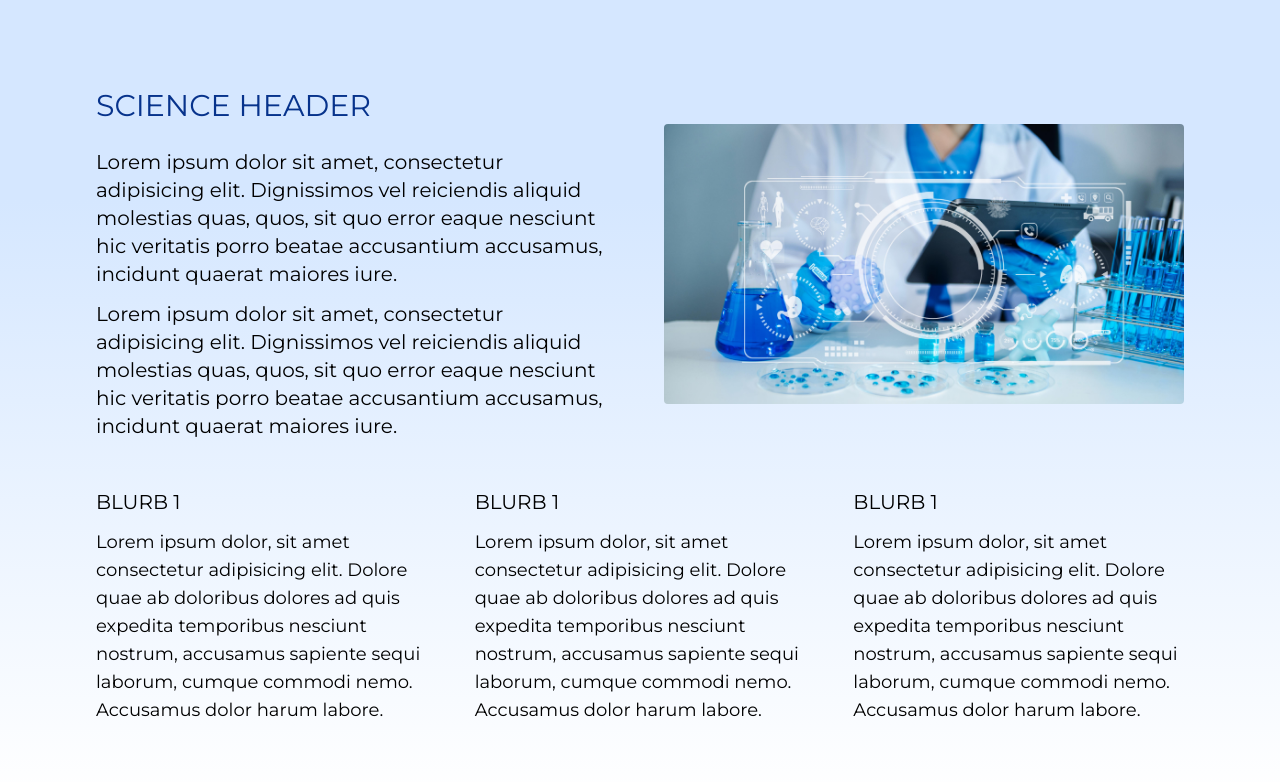
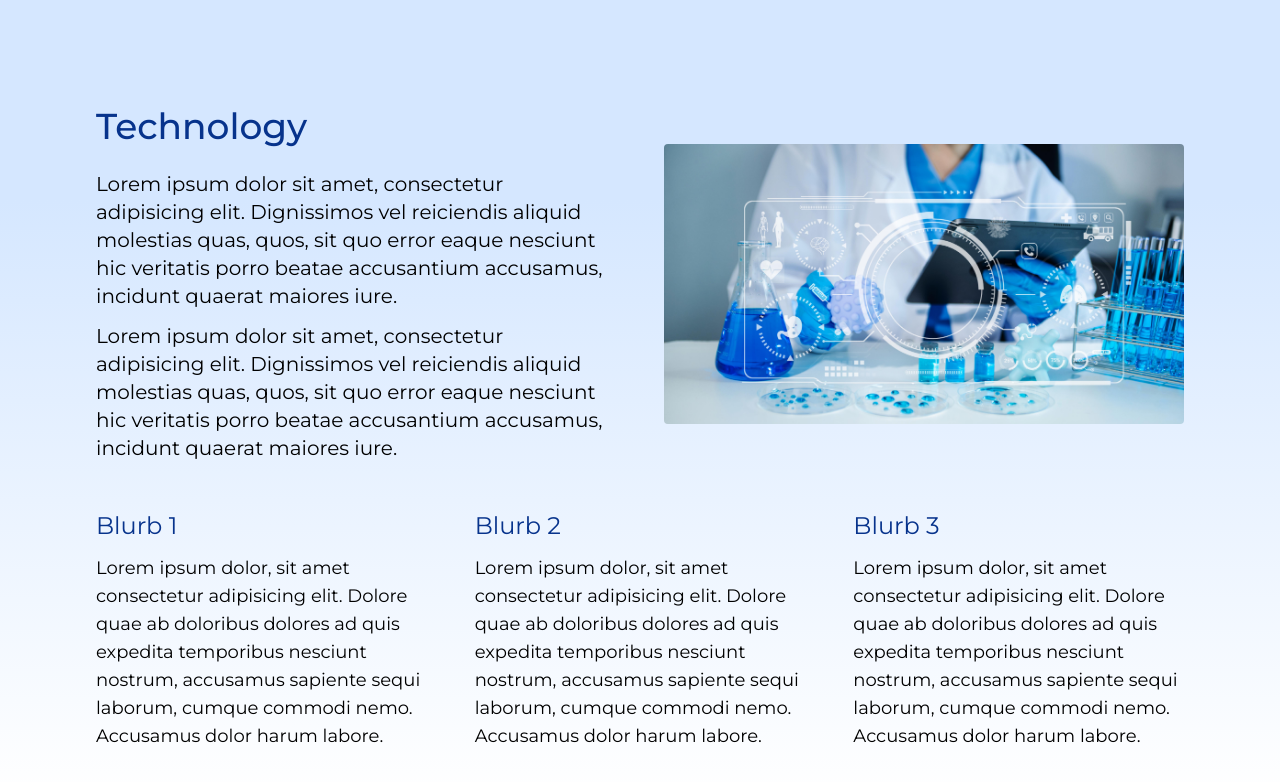
Before and after one commit to goldeei/neo-cell-site, a Next.js app: page /technology in a window 1280 px wide. Shown: the top 782 px of the page. Built offline with nearby package versions, Linux system fonts and the light colour scheme; what tailwindcss-filters would draw is missing.

Commit message:
Make headers consistent and tighten up layouts

```diff
--- a/src/app/about/page.tsx
+++ b/src/app/about/page.tsx
@@ -1,3 +1,4 @@
+import { H1, H2 } from "@/components/Header";
 import { HexagonInfo } from "@/components/HexagonInfo";
 import { Section } from "@/components/section";
 import {
@@ -10,12 +11,12 @@ import { FontAwesomeIcon } from "@fortawesome/react-fontawesome";
 const About = () => {
 	return (
 		<Section id="about" className="page-gradient shadow">
-			<div className="h-full gap-20 flex flex-col justify-center lg:justify-between lg:items-around lg:grid lg:gap-auto lg:grid-cols-6 lg:grid-rows-1">
-				<div className="gap-6 lg:col-span-4 flex flex-col justify-center lg:gap-12">
-					<div className="text-header-blue-500 text-3xl md:text-5xl xl:text-6xl leading-tight font-medium tracking-tight">
+			<div className="h-full flex flex-col justify-center gap-24 lg:gap-20 lg:justify-between lg:items-around lg:grid lg:gap-auto lg:grid-cols-6 lg:grid-rows-1">
+				<div className="gap-12 lg:col-span-4 flex flex-col justify-center lg:gap-8">
+					<H2 className="max-w-[600px] font-medium">
 						Revolutionizing Cell Therapy Monitoring & Analysis
-					</div>
-					<div className="text-lg sm:text-xl lg:text-2xl xl:text-2xl 2xl:text-3xl flex flex-col gap-6 font-light leading-snug">
+					</H2>
+					<div className="text-lg sm:text-xl lg:text-2xl xl:text-2xl 2xl:text-3xl flex flex-col gap-4 font-light leading-snug">
 						<div>
 							By leveraging PET reporter technology, our innovative approach
 							enables early detection of low efficacy or high toxicity
@@ -33,7 +34,7 @@ const About = () => {
 					</div>
 				</div>
 				<div className="col-span-2 flex justify-center items-center lg:justify-end">
-					<div className="max-w-[600px] lg:w-3/4 lg:max-w-[276px] items-center grid gap-4 grid-cols-3 lg:grid-cols-1 lg:grid-rows-3 lg:col-start-6">
+					<div className="max-w-[600px] g:w-3/4 lg:max-w-[200px] items-center grid gap-4 grid-cols-3 lg:grid-cols-1 lg:grid-rows-3 lg:col-start-6">
 						<div className=" lg:-translate-x-1/2 lg:translate-y-1/4">
 							<HexagonInfo
 								icon={
--- a/src/app/landing-page/page.tsx
+++ b/src/app/landing-page/page.tsx
@@ -1,28 +1,14 @@
+import { H1, H2 } from "@/components/Header";
 import cn from "@/utilities/cn";
 
 const TEXT_CLASSES = {
 	container: "w-full flex flex-col gap-4 lg:gap-8 justify-center items-center",
-	base: "text-center text-header-blue-500 leading-tight  drop-shadow-md",
-	title: {
-		base: "tracking-tighter",
-		default: "text-[10svw] w-full font-medium",
-		sm: "sm:text-[8svw] sm:w-[650px]",
-		md: "md:text-[6svw] md:w-[650px]",
-		lg: "lg:text-6xl lg:w-[800px]",
-	},
-	subtitle: {
-		default: "text-[8svw] w-full drop-shadow-md",
-		sm: "sm:text-[6svw] sm:w-[650px]",
-		md: "md:text-[4svw] md:w-[650px]",
-		lg: "lg:text-4xl lg:w-[800px]",
-	},
+	base: "text-center drop-shadow-md",
 };
 
 const CONTAINER_CLASSES = "h-svh w-full overflow-x-hidden";
 
 const LandingPage = () => {
-	const { title, subtitle } = TEXT_CLASSES;
-
 	return (
 		<section
 			id="landing-page"
@@ -32,16 +18,10 @@ const LandingPage = () => {
 				CONTAINER_CLASSES
 			)}
 		>
-			<div
-				className={cn(title.base, title.default, title.sm, title.md, title.lg)}
-			>
-				Unlocking Clinical Support using PET-enabled therapies
-			</div>
-			<div
-				className={cn(subtitle.default, subtitle.sm, subtitle.md, subtitle.lg)}
-			>
+			<H1>Unlocking Clinical Support using PET-enabled therapies</H1>
+			<H2>
 				Access new data to monitor patients and evaluate cell and gene therapies
-			</div>
+			</H2>
 		</section>
 	);
 };
--- a/src/app/technology/page.tsx
+++ b/src/app/technology/page.tsx
@@ -1,9 +1,7 @@
 "use client";
 
+import { H2, H3 } from "@/components/Header";
 import { Section } from "@/components/section";
-import SvgHexCells from "@/components/svg-components/HexCells";
-import cn from "@/utilities/cn";
-import { motion } from "framer-motion";
 
 const Technology = () => {
 	return (
@@ -11,11 +9,9 @@ const Technology = () => {
 			id="technology"
 			className="h-fit min-h-svh flex items-center page-gradient__flipped"
 		>
-			<div className="grid grid-cols-1 gap-12 md:grid-cols-6 items-center">
+			<div className="h-full grid grid-cols-1 gap-y-12 gap-x-12 md:grid-cols-6 items-center">
 				<div className="flex flex-col md:col-span-3">
-					<div className="mb-6 text-3xl text-header-blue-500">
-						SCIENCE HEADER
-					</div>
+					<H2 className="mb-6 font-medium">Technology</H2>
 					<div className="flex flex-col gap-3 text-xl">
 						<div>
 							Lorem ipsum dolor sit amet, consectetur adipisicing elit.
@@ -37,7 +33,7 @@ const Technology = () => {
 					className="rounded h-auto w-full max-w-[600px] md:col-span-3 mx-auto"
 				/>
 				<div className="md:col-span-2 flex flex-col gap-3">
-					<div className="text-xl">BLURB 1</div>
+					<H3>Blurb 1</H3>
 					<div className="text-lg">
 						Lorem ipsum dolor, sit amet consectetur adipisicing elit. Dolore
 						quae ab doloribus dolores ad quis expedita temporibus nesciunt
@@ -46,7 +42,7 @@ const Technology = () => {
 					</div>
 				</div>
 				<div className="md:col-span-2 flex flex-col gap-3">
-					<div className="text-xl">BLURB 1</div>
+					<H3 className="text-xl">Blurb 2</H3>
 					<div className="text-lg">
 						Lorem ipsum dolor, sit amet consectetur adipisicing elit. Dolore
 						quae ab doloribus dolores ad quis expedita temporibus nesciunt
@@ -55,7 +51,7 @@ const Technology = () => {
 					</div>
 				</div>
 				<div className="md:col-span-2 flex flex-col gap-3">
-					<div className="text-xl">BLURB 1</div>
+					<H3 className="text-xl">Blurb 3</H3>
 					<div className="text-lg">
 						Lorem ipsum dolor, sit amet consectetur adipisicing elit. Dolore
 						quae ab doloribus dolores ad quis expedita temporibus nesciunt
--- /dev/null
+++ b/src/components/Header.tsx
@@ -0,0 +1,53 @@
+import cn from "@/utilities/cn";
+
+type HeaderProps = { children: React.ReactNode; className?: string };
+
+const BASE_CLASSES = "text-header-blue-500 leading-tight";
+
+const H1_CLASSES = {
+	base: "tracking-tighter",
+	xs: "text-[10svw] w-full font-medium",
+	sm: "sm:text-[8svw] sm:w-[650px]",
+	md: "md:text-[6svw] md:w-[650px]",
+	lg: "lg:text-6xl lg:w-[800px]",
+};
+
+export const H1 = ({ children, className }: HeaderProps) => {
+	const { base, xs, sm, md, lg } = H1_CLASSES;
+
+	return (
+		<h1 className={cn(BASE_CLASSES, base, xs, sm, md, lg, className)}>
+			{children}
+		</h1>
+	);
+};
+
+const H2_CLASSES = {
+	xs: "text-[8svw]",
+	sm: "sm:text-[6svw] sm:w-[650px]",
+	md: "md:text-[4svw] md:w-[650px]",
+	lg: "lg:text-4xl lg:w-[800px]",
+};
+
+export const H2 = ({ children, className }: HeaderProps) => {
+	const { xs, sm, md, lg } = H2_CLASSES;
+
+	return (
+		<h2 className={cn(BASE_CLASSES, xs, sm, md, lg, className)}>{children}</h2>
+	);
+};
+
+export const H3_CLASSES = {
+	xs: "text-[5svw]",
+	sm: "sm:text-[4svw]",
+	md: "md:text-[3svw]",
+	lg: "lg:text-2xl",
+};
+
+export const H3 = ({ children, className }: HeaderProps) => {
+	const { xs, sm, md, lg } = H3_CLASSES;
+
+	return (
+		<h3 className={cn(BASE_CLASSES, xs, sm, md, lg, className)}>{children}</h3>
+	);
+};
--- a/src/components/section/index.tsx
+++ b/src/components/section/index.tsx
@@ -3,8 +3,7 @@ import cn from "@/utilities/cn";
 
 const marginTop = `my-${navbarHeight + 4}`;
 
-const SECTION_CLASSES =
-	"h-fit sm:h-svh w-full overflow-hidden flex justify-center";
+const SECTION_CLASSES = "h-svh w-full overflow-hidden flex justify-center";
 const CONTAINER_CLASSES = cn(
 	`max-w-[1920px] pt-24 pb-6 mb-4 h-full px-4 sm:px-8 md:px-12 xl:px-24`
 );
```
